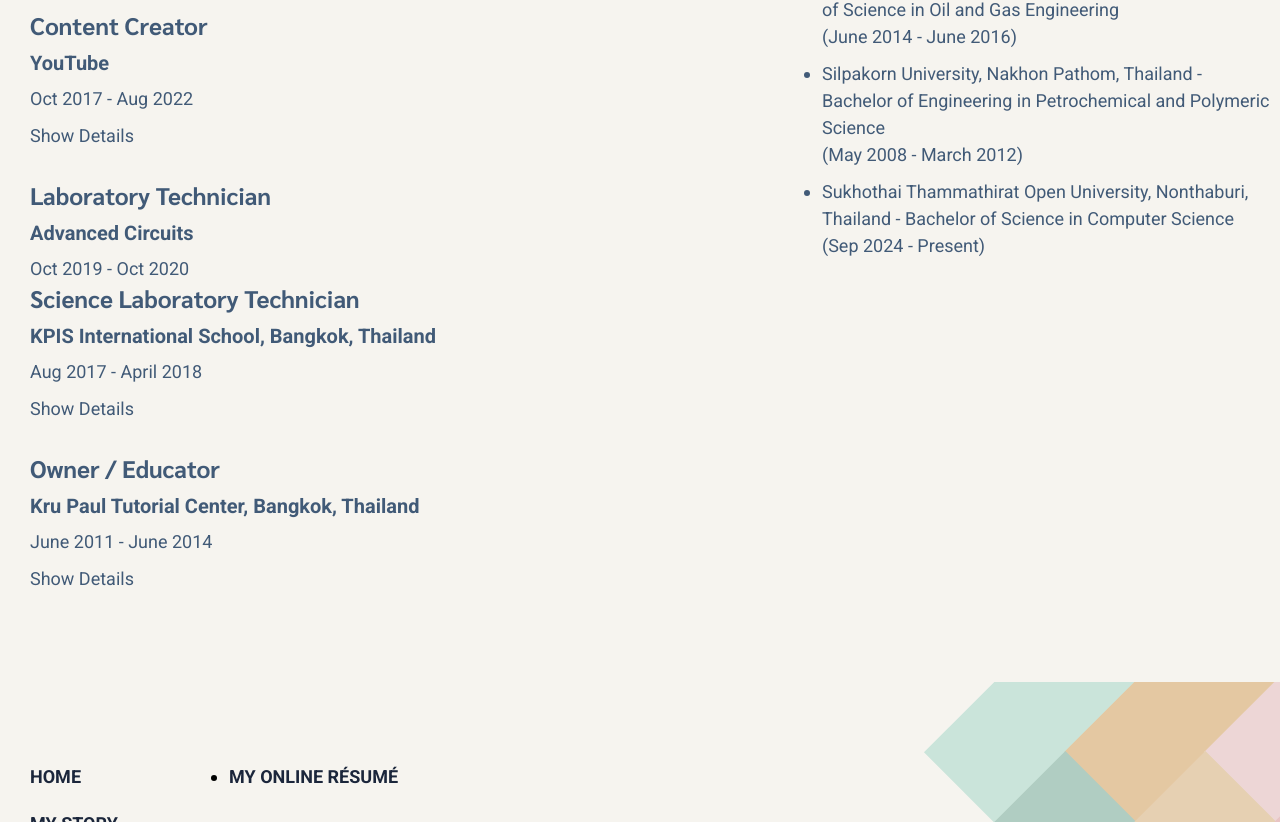
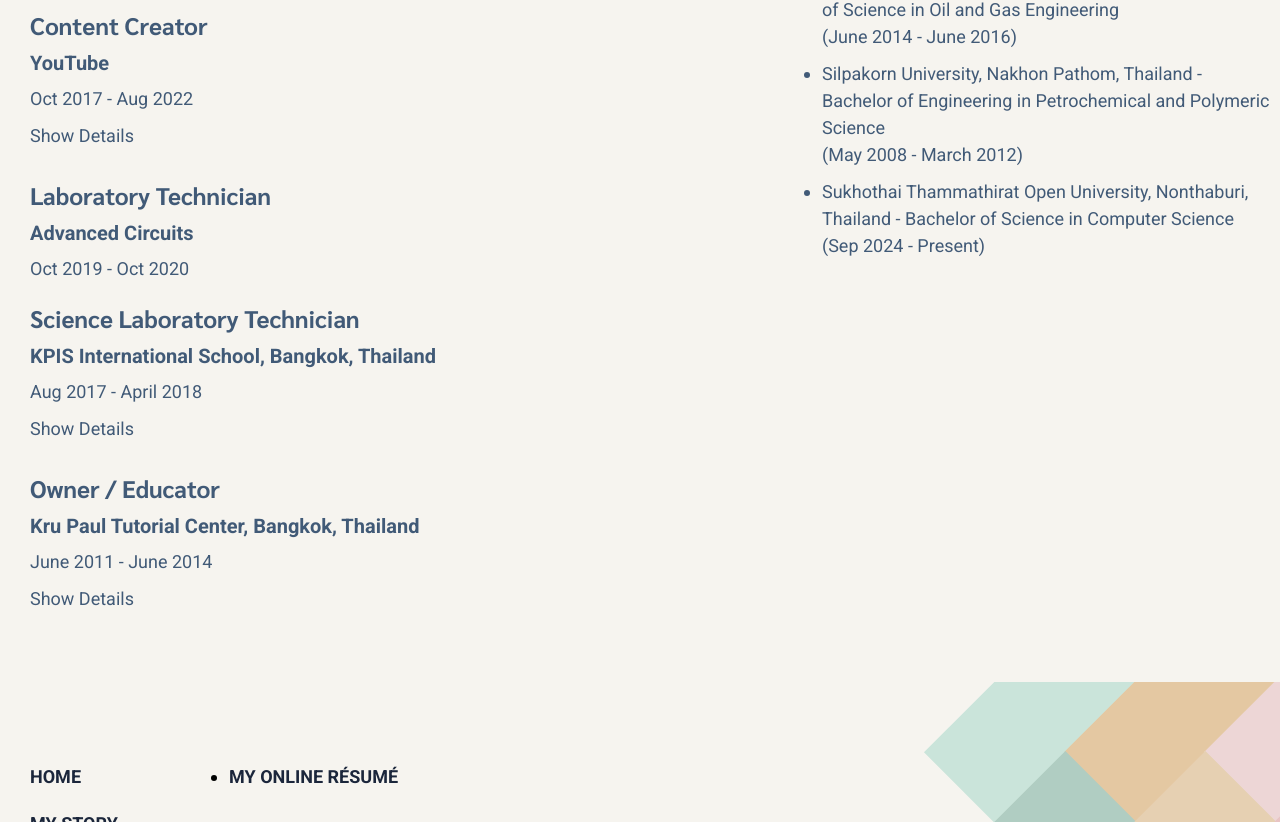
Before and after one commit to PaulRGU2014/kru-paul-2023-website, a Next.js app in the folder frontend/: page /online-resume in a window 1280 px wide. Shown: the part 1116-1938 px from the top of the page. Built offline with nearby package versions, Linux system fonts and the light colour scheme.

Commit message:
minor update

```diff
--- a/frontend/src/components/Resume/Resume.module.scss
+++ b/frontend/src/components/Resume/Resume.module.scss
@@ -73,6 +73,7 @@
 
 .career{
     &_heading{
+        margin-top: 20px;
         h5, h6{
             margin-bottom: 10px;
         }
@@ -86,7 +87,7 @@
         transition: all 1s $ease-out-quint;
     }
     &_toggle{
-        padding: 10px 0 30px 0;
+        padding: 10px 0;
         cursor: pointer;
         &:hover{
             text-decoration: underline;
```
